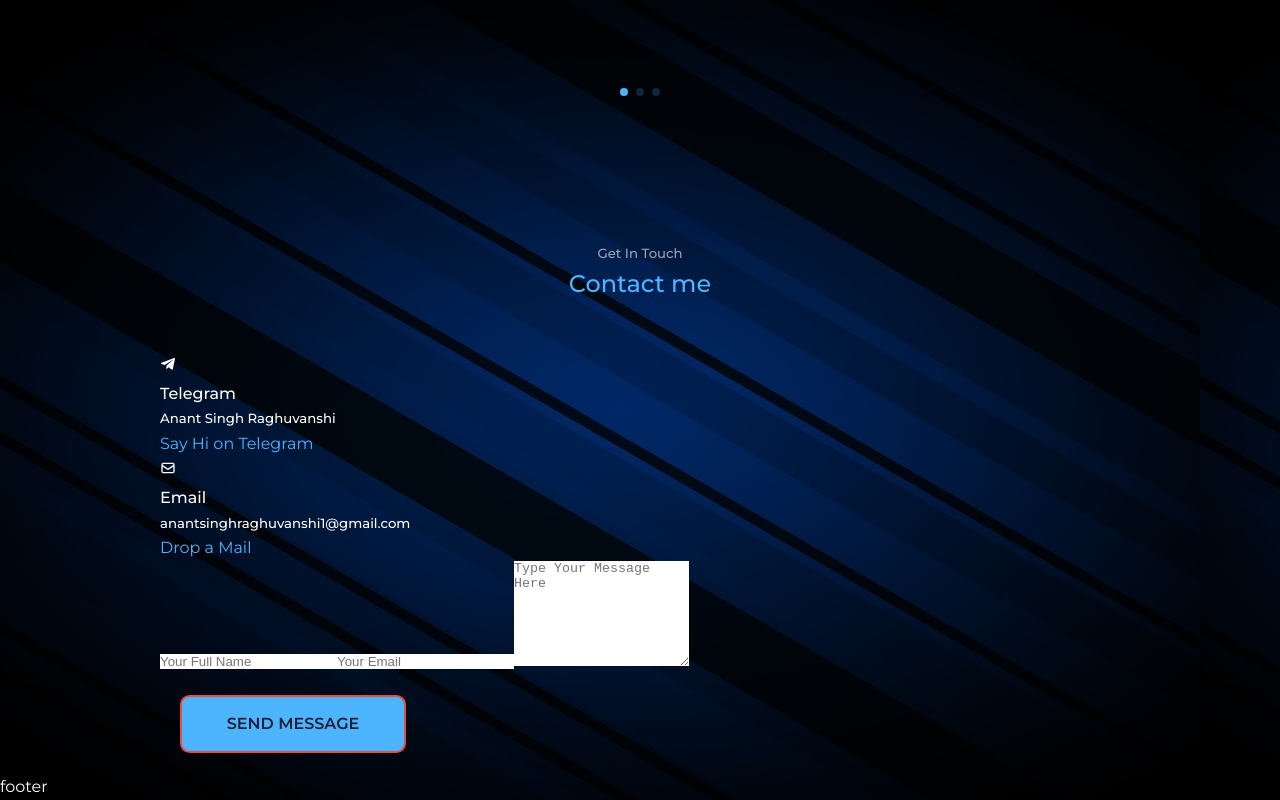
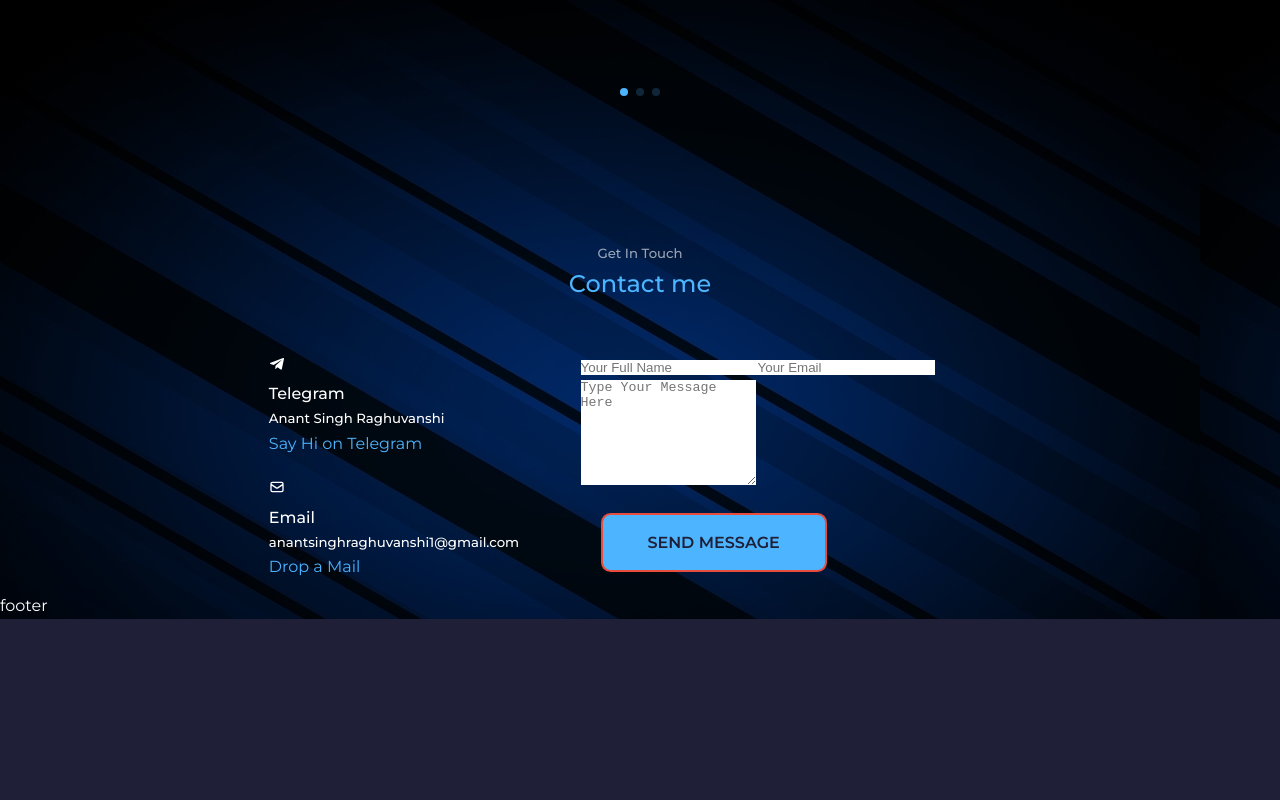
Before and after one commit to anantraghuvanshi/theanantraghuvanshi, a React (Create React App) app in the folder anant-portfolio/: page / in a window 1280 px wide. Shown: the part 4259-5059 px from the top of the page. After the commit the page ends 4878 px from the top, so only its background shows below. Built offline with nearby package versions, Linux system fonts and the light colour scheme.

Commit message:
file update

```diff
--- a/anant-portfolio/src/components/contact/contact.css
+++ b/anant-portfolio/src/components/contact/contact.css
@@ -0,0 +1,11 @@
+.container.contact__container{
+    width: 58%;
+    display: grid;
+    grid-template-columns: 30% 58%;
+    gap: 12%;
+}
+.contact__options{
+    display: flex;
+    flex-direction: column;
+    gap: 1.2rem;
+}
```
